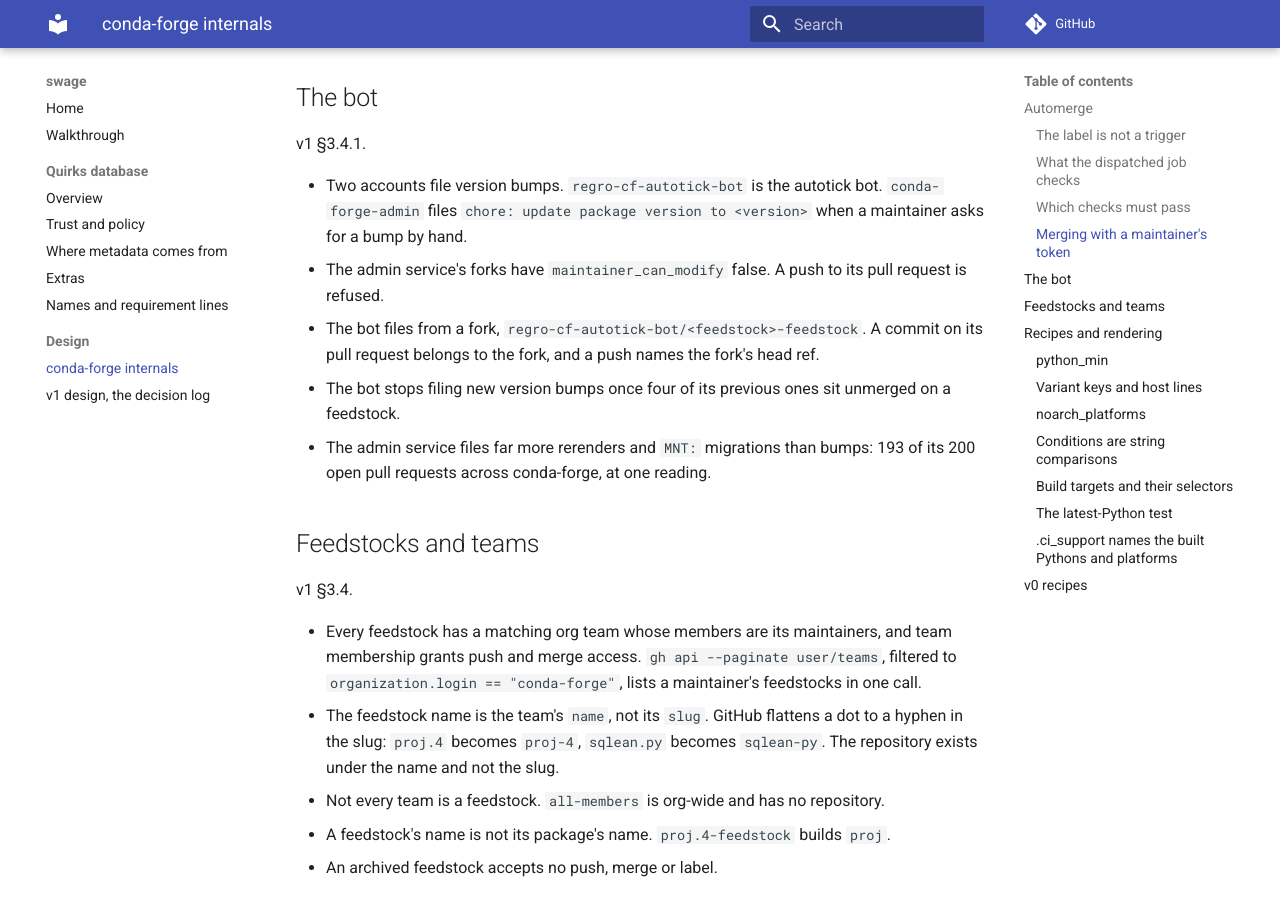
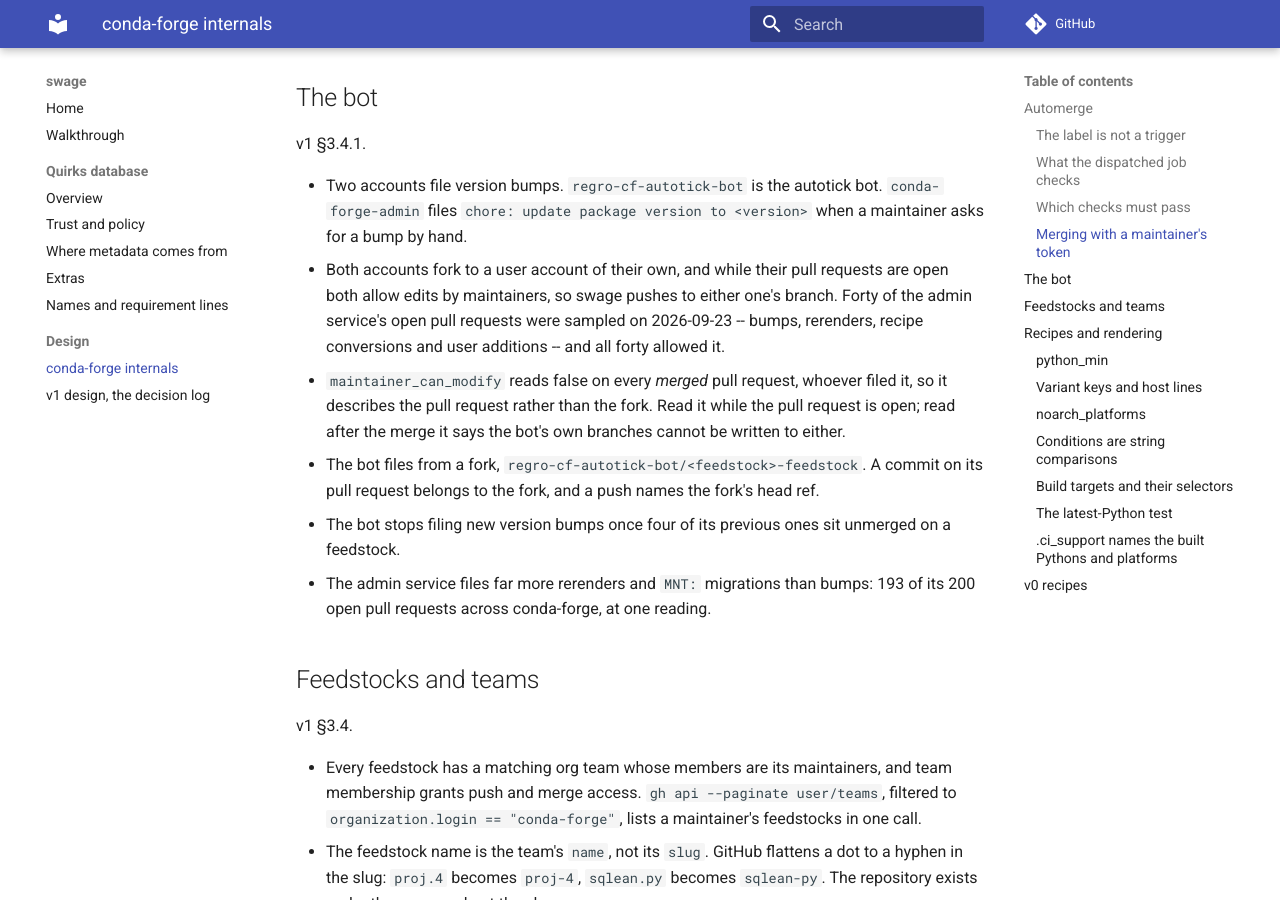
Before and after one commit to xylar/swage, an MkDocs documentation site: the page built from docs/conda-forge.md, in a window 1280 px wide and 900 px high, scrolled down 2771 px. Built offline with MkDocs 1.6.1 and Material for MkDocs 9.7.7, drawn with Linux system fonts in a browser that asks for light colours; comment, search, counter and statistics services are not loaded.

Commit message:
Drop the claim that admin bumps cannot be pushed to
v1 §3.4.1 recorded that `conda-forge-admin` forks with
`maintainer_can_modify` false, so swage could recognize and plan its
version bumps but never write to them, and that such a feedstock would
arrive as a push failure. It left "a bump swage cannot write to deserves
its own verdict" as open work.

The flag describes the pull request rather than the fork. It reads false on
every merged pull request whoever filed it -- the autotick bot's included,
which swage pushes to on every run that has something to say -- and true on
every open one. Forty of the admin service's open pull requests were
sampled across conda-forge on 2026-09-23, version bumps, rerenders, recipe
conversions and user additions alike, and all forty allow edits by
maintainers. Reading the flag after a merge is where the claim came from.

swage has been pushing to admin bumps for weeks without anyone noticing.
`isschecker` #5, filed by `conda-forge-admin` and long since merged,
carries "Reconcile recipe dependencies with upstream metadata" -- swage's
own commit message. No push refusal appears among the 4,270 failed records
in the recorded runs.

Nothing in the code acted on the claim. `push_recipe` clones the head
repository and pushes to the pull request's head ref whatever filed it, and
no branch anywhere reads the author. So the verdict the open work called
for is not work that needs doing, and the three places stating the claim
are prose: `forge/discover.py`, `docs/conda-forge.md` and v1's own section,
which stays as written with the correction recorded in DESIGN.md §16.

Co-Authored-By: Claude Opus 5 <noreply@anthropic.com>

```diff
--- a/docs/conda-forge.md
+++ b/docs/conda-forge.md
@@ -129,8 +129,15 @@ v1 §3.4.1.
 - Two accounts file version bumps. `regro-cf-autotick-bot` is the autotick
   bot. `conda-forge-admin` files `chore: update package version to
   <version>` when a maintainer asks for a bump by hand.
-- The admin service's forks have `maintainer_can_modify` false. A push to its
-  pull request is refused.
+- Both accounts fork to a user account of their own, and while their pull
+  requests are open both allow edits by maintainers, so swage pushes to
+  either one's branch. Forty of the admin service's open pull requests were
+  sampled on 2026-09-23 -- bumps, rerenders, recipe conversions and user
+  additions -- and all forty allowed it.
+- `maintainer_can_modify` reads false on every *merged* pull request,
+  whoever filed it, so it describes the pull request rather than the fork.
+  Read it while the pull request is open; read after the merge it says the
+  bot's own branches cannot be written to either.
 - The bot files from a fork, `regro-cf-autotick-bot/<feedstock>-feedstock`.
   A commit on its pull request belongs to the fork, and a push names the
   fork's head ref.
```
Also changed, not shown: DESIGN.md (+15 -0 lines), 1 other file.
